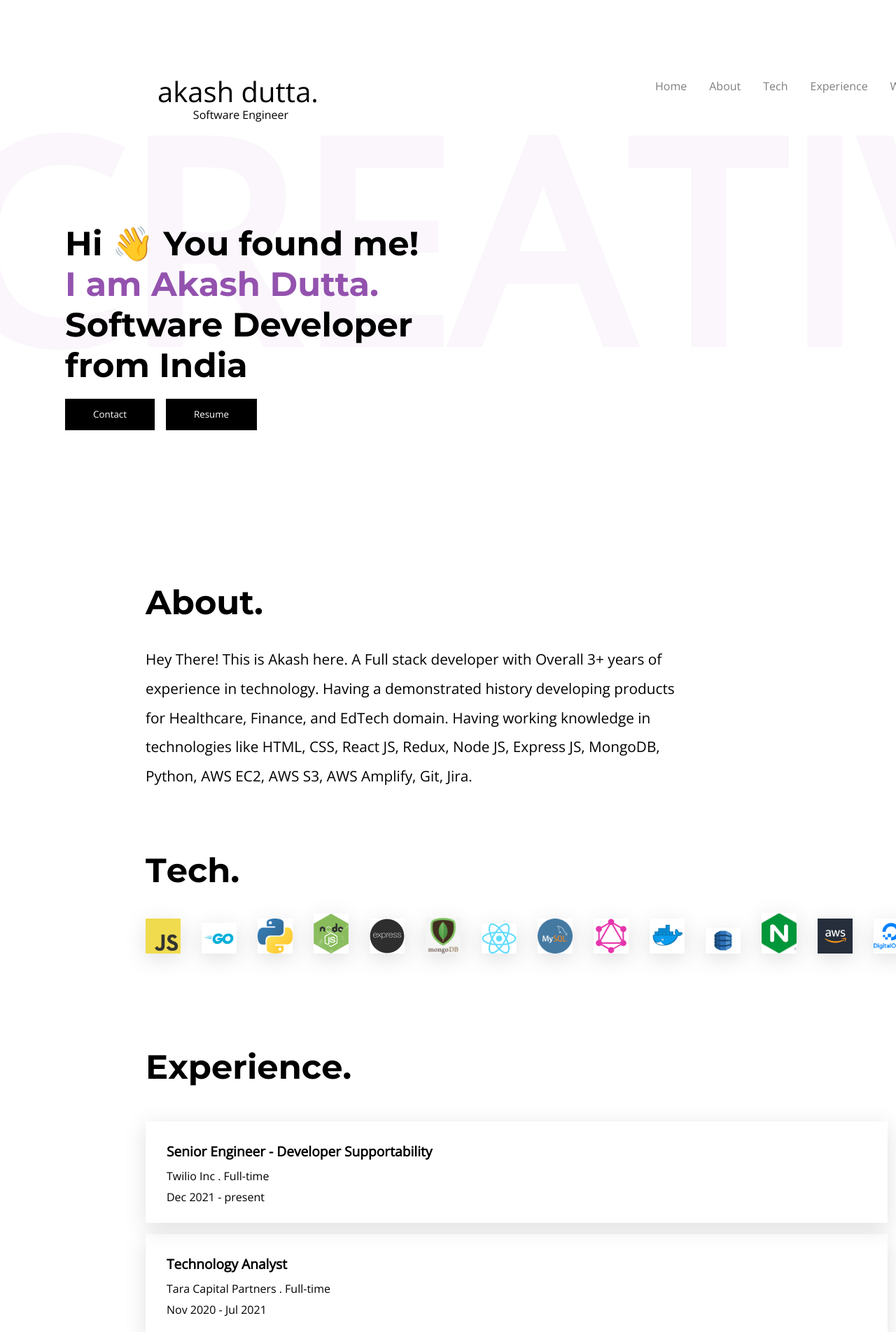
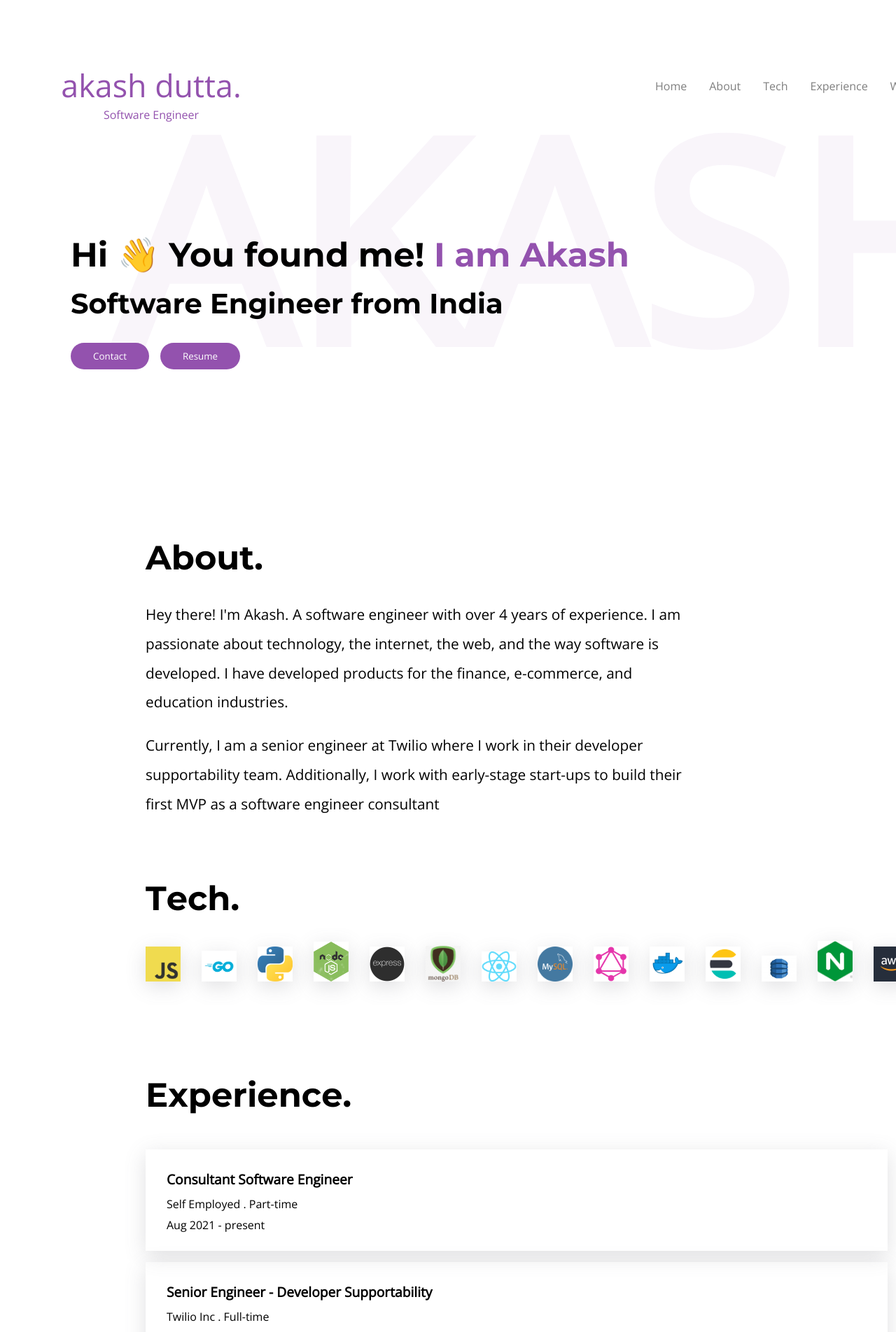
Before and after one commit to adutta93/akash-portfolio, a React (Create React App) app: page / in a window 1280 px wide. Shown: the top 1904 px of the page at 70% size. Built offline with nearby package versions, Linux system fonts and the light colour scheme; the HTML template or start-up script is replaced by a standard one.

Commit message:
portfolio updated

```diff
--- a/src/App.css
+++ b/src/App.css
@@ -23,30 +23,33 @@ body {
 }
 .heading-background {
 	position: fixed;
-	opacity: 0.05;
+	opacity: 0.06;
 	font-size: 25em;
-	left: -0.2em;
+	left: 0.4em;
 	top: -0.5em;
 	z-index: -100;
 	color: #9352ae;
 }
-header {
-	display: flex;
-	flex-direction: row;
-	justify-content: center;
-	align-items: center;
+.header-hero {
+	margin-right: 10rem;
+}
+.header-name-desig {
+	margin-right: 11rem;
+	margin-top: -1rem;
 }
 
-header h1 {
-	font-size: 2.5em;
-	font-weight: 400;
+.header-name-desig h1 {
+	font-size: 2.8em;
+	font-weight: 500;
 	padding: 0.3em;
 	margin-right: 15em;
+	color: #9352ae;
 }
 
 .position {
-	margin-left: -37em;
 	margin-top: -2.7em;
+	margin-right: 42rem;
+	color: #9352ae;
 }
 nav {
 	position: fixed;
@@ -83,18 +86,21 @@ li .link:hover {
 	opacity: 1;
 }
 
-.header-title button {
-	background: black;
-	border: 0px;
-	padding: 1em 3em;
-	margin-right: 16px;
-	transition: all 0.2s ease-out;
-	-webkit-transition: all 0.2s ease-out;
-	-moz-transition: all 0.2s ease-out;
-	-ms-transition: all 0.2s ease-out;
-	-o-transition: all 0.2s ease-out;
+.header-btn {
+	padding: 10px 32px;
+	color: white;
+	background: #9352ae;
+	border-radius: 20px;
+	border: none;
+	cursor: pointer;
+	text-decoration: none;
 }
-.header-title button:hover {
+
+.btn-resume {
+	margin-left: 16px;
+}
+
+.header-btn:hover {
 	opacity: 0.8;
 }
 .header-title button a {
@@ -110,12 +116,24 @@ li .link:hover {
 	top: 2em;
 	margin-left: -2.5em;
 }
+.title-p2 {
+	margin-top: -2rem;
+	font-size: 2.5rem;
+	margin-bottom: -3rem;
+}
 .header-title span {
 	color: #9352ae;
 }
+
+/*
+
+ABOUT
+
+*/
 .about {
 	display: flex;
 	flex-direction: row;
+	margin-top: -4rem;
 	margin-bottom: -14em;
 }
 .about-content {
@@ -161,7 +179,7 @@ TECH
 	box-shadow: rgba(100, 100, 111, 0.2) 0px 7px 29px 0px;
 }
 
-/* Job card */
+/* JOB CARD */
 
 .job_card {
 	width: 1000px;
@@ -184,7 +202,7 @@ TECH
 	margin-top: -8px;
 }
 
-/* EXP */
+/* EXPERIENCE */
 .experience {
 	position: relative;
 	display: flex;
@@ -224,6 +242,11 @@ WORK
 	grid-template-columns: 1fr 1fr 1fr;
 }
 
+/*
+
+PROJECT CARD
+
+*/
 .project {
 	/* width: 100%; */
 	margin-left: 5rem;
@@ -240,28 +263,74 @@ WORK
 	padding: 6px 12px;
 	font-size: 12px;
 	color: white;
-	background: black;
-	border-radius: 12px;
+	background: #9352ae;
+	border-radius: 18px;
 	margin-left: 16px;
 	cursor: pointer;
 	text-decoration: none;
 }
 
-.all-btn {
-	padding: 8px 16px;
-	color: white;
-	background: black;
-	border: none;
-	margin-left: 16px;
-	cursor: pointer;
+/* BLOG */
+.blog {
+	position: relative;
+	display: flex;
+	flex-direction: column;
+	left: 6.5em;
+	top: 17em;
+	align-items: flex-start;
+}
+
+.blog h1 {
+	font-family: 'Montserrat', sans-serif;
+	font-size: 3em;
+	text-align: left;
+}
+.blog-content {
+	grid-gap: 2em;
+	margin-left: -5rem;
+	display: grid;
+	grid-template-columns: 1fr 1fr;
+}
+/*
+
+BLOG CARD
+
+*/
+
+.blog_card {
+	width: 500px;
+	padding: 10px 30px;
+	text-align: left;
+	margin-top: 1rem;
+	margin-left: 5rem;
+	box-shadow: rgba(100, 100, 111, 0.2) 0px 7px 29px 0px;
+}
+.blog-link {
 	text-decoration: none;
 }
-.all-btn:hover {
-	background: rgb(51, 51, 51);
+.blog_title {
+	font-size: 1.2rem;
+	font-weight: 600;
+	color: black;
 }
+
+.blog_data {
+	margin-top: -8px;
+	color: black;
+}
+
+.blog-body {
+	margin-top: -8px;
+	color: black;
+}
+/*
+
+CONTACT
+
+*/
 .contact {
 	position: relative;
-	top: 27em;
+	top: 35em;
 	left: 13em;
 	text-align: left;
 }
@@ -278,19 +347,21 @@ WORK
 .contact .email {
 	color: black;
 	font-size: 2em;
+	text-decoration: none;
 }
-.contact li {
-	display: inline-block;
-	margin-top: 0;
-	margin-bottom: 0;
-	margin-right: 1em;
-	margin-left: 0;
+
+.contact-content ul {
+	margin-left: -2.5rem;
+	margin-top: 1rem;
 }
+
 .contact li a {
 	text-decoration: none;
+}
+
+.social-link {
 	color: black;
 }
-
 .contact-content h1 {
 	top: 5em;
 	font-size: 2em;
@@ -299,6 +370,7 @@ WORK
 	position: relative;
 	top: 2em;
 	padding: 1em;
+	margin-left: -1rem;
 }
 .footer a {
 	text-decoration: none;
@@ -307,13 +379,25 @@ WORK
 
 /* SMARTPHONES PORTRAIT */
 @media screen and (max-width: 768px) {
-	/* body {
-    font-size: 6px;
-  } */
-	header h1 {
+	.header-hero {
+		margin-top: -55rem;
+		/* margin-bottom: -5rem; */
+	}
+	.header-hero {
+		margin-left: 8rem;
 		font-size: 2rem;
 		padding: 1em;
-		margin-right: 0em;
+	}
+	.btn-grp {
+		display: flex;
+	}
+
+	.title-p1 {
+		font-size: 1.8rem;
+	}
+	.title-p2 {
+		font-size: 1.4rem;
+		margin-top: 1rem;
 	}
 
 	.header-title {
@@ -331,7 +415,8 @@ WORK
 		font-size: 0.8rem;
 	}
 	.heading-background {
-		display: none;
+		/* display: none; */
+		margin-left: 12rem;
 	}
 	nav {
 		display: none;
@@ -340,8 +425,8 @@ WORK
 	.about {
 		position: relative;
 		display: flex;
-		top: -10em;
-		margin-left: -8rem;
+		top: -13em;
+		margin-left: -6rem;
 	}
 	.about img {
 		display: none;
@@ -358,8 +443,8 @@ WORK
 		font-size: 2em;
 	}
 	.tech {
-		top: -4em;
-		margin-left: -4rem;
+		top: 2em;
+		margin-left: -3rem;
 	}
 
 	.tech .heading {
@@ -372,16 +457,41 @@ WORK
 		display: grid;
 		grid-template-columns: 1fr 1fr 1fr;
 	}
-	.work .heading {
+
+	.experience h1 {
 		font-size: 2em;
-		margin-left: -4rem;
+		margin-left: -6rem;
+		margin-top: -10rem;
+	}
+
+	.job_card {
+		margin-left: -6rem;
+		width: 80%;
+	}
+
+	.job_title {
+		font-size: 1rem;
+	}
+
+	.company_status {
+		font-size: 0.8rem;
+	}
+
+	.exp-time {
+		font-size: 0.8rem;
 	}
 
 	.work {
 		margin-left: -4rem;
-		top: -5em;
+		top: 27em;
 		align-items: flex-start;
 	}
+
+	.work .heading {
+		font-size: 2em;
+		margin-left: -2rem;
+	}
+
 	.work .work-content {
 		display: grid;
 		grid-template-columns: 1fr;
@@ -391,6 +501,8 @@ WORK
 	.project {
 		/* width: 100%; */
 		padding: 20px 5px;
+		margin-left: 3rem;
+		margin-bottom: -2rem;
 	}
 
 	.proj-btn {
@@ -408,12 +520,43 @@ WORK
 		margin-bottom: 1.5em;
 	}
 
+	.blog {
+		margin-left: -3rem;
+	}
+
+	.blog h1 {
+		font-size: 2em;
+	}
+
+	.blog-content {
+		display: grid;
+		grid-template-columns: 1fr;
+		grid-gap: 5em;
+	}
+
+	.blog_card {
+		margin-left: 5rem;
+		width: 35%;
+		margin-bottom: -4rem;
+	}
+
+	.blog_title {
+		font-size: 1rem;
+	}
+
+	.blog_data {
+		font-size: 0.8rem;
+	}
+
+	.blog-body {
+		font-size: 0.8rem;
+	}
 	.contact {
-		top: 1em;
-		left: 2rem;
+		top: 40em;
+		left: 7.5rem;
 	}
 	.contact h1 {
-		font-size: 1.6em;
+		font-size: 1.8em;
 		margin-left: -0.5rem;
 	}
 	.contact .email {
@@ -441,8 +584,6 @@ WORK
 
 /* Large screens ----------- */
 @media only screen and (min-width: 1824px) {
-	/* Styles */
-
 	body {
 		font-size: 20px;
 	}
--- a/src/components/About.js
+++ b/src/components/About.js
@@ -15,7 +15,8 @@ class About extends Component {
 					</h1>
 
 					<Fade bottom>
-						<p className='about-details'>{data.abouttext}</p>
+						<p className='about-details'>{data.abouttext1}</p>
+						<p className='about-details'>{data.abouttext2}</p>
 					</Fade>
 				</div>
 			</div>
--- a/src/components/Contact.js
+++ b/src/components/Contact.js
@@ -22,16 +22,36 @@ class Contact extends Component {
 							{data.contactEmail}
 						</a>
 						<ul>
-							<a target='blank' href='https://github.com/akash-dutta-au7' rel='noopener noreferrer'>
+							<a
+								target='blank'
+								href='https://github.com/akash-dutta-au7'
+								rel='noopener noreferrer'
+								className='social-link'
+							>
 								<AiFillGithub size={35} style={{ marginRight: '1.5rem' }} />
 							</a>
-							<a target='blank' href='https://www.linkedin.com/in/akash-dutta-0a4993173/' rel='noopener noreferrer'>
+							<a
+								target='blank'
+								href='https://www.linkedin.com/in/akash-dutta-0a4993173/'
+								rel='noopener noreferrer'
+								className='social-link'
+							>
 								<AiFillLinkedin size={35} style={{ marginRight: '1.5rem' }} />
 							</a>
-							<a target='blank' href='https://www.instagram.com/aaakash.js/' rel='noopener noreferrer'>
+							<a
+								target='blank'
+								href='https://www.instagram.com/aaakash.js/'
+								rel='noopener noreferrer'
+								className='social-link'
+							>
 								<AiFillInstagram size={35} style={{ marginRight: '1.5rem' }} />
 							</a>
-							<a target='blank' href='https://twitter.com/mernstackdev93' rel='noopener noreferrer'>
+							<a
+								target='blank'
+								href='https://twitter.com/mernstackdev93'
+								rel='noopener noreferrer'
+								className='social-link'
+							>
 								<AiFillTwitterCircle size={35} style={{ marginRight: '1.5rem' }} />
 							</a>
 						</ul>
@@ -39,8 +59,8 @@ class Contact extends Component {
 				</Fade>
 
 				<span className='footer'>
-					Made With ❤ by <a href='https://github.com/akash-dutta-au7'>Chetan Verma</a> <span>&</span>{' '}
-					<a href='https://github.com/akash-dutta-au7'>Akash Dutta</a>
+					Made With ❤ by
+					<a href='https://github.com/akash-dutta-au7'>{''} Akash Dutta</a>
 				</span>
 			</div>
 		);
--- a/src/components/Header.js
+++ b/src/components/Header.js
@@ -7,8 +7,9 @@ class Header extends Component {
 
 	render() {
 		return (
-			<div>
-				<h1 className='heading-background'>CREATIVE</h1>
+			<>
+				<h1 className='heading-background'>AKASH</h1>
+				<div className='header-name-desig'>
 					<header>
 						<h1>
 							<Fade bottom cascade>
@@ -19,29 +20,38 @@ class Header extends Component {
 					<Fade bottom cascade>
 						<p className='position'>{'Software Engineer'}</p>
 					</Fade>
+				</div>
+				<div className='header-hero'>
 					<Fade bottom>
 						<p className='header-title'>
+							<p className='title-p1'>
 								{data.headerTagline[0]}
-						<br></br>
+
 								<span>{data.headerTagline[1]}</span>
 								<br></br>
+							</p>
+							<p className='title-p2'>
 								{data.headerTagline[2]}
+								{''}
+								{data.headerTagline[3]}
+							</p>
 							<br></br>
-						{data.headerTagline[3]}
-						<br></br>
-						<button>
+							<div className='btn-grp'>
+								<button className='header-btn'>
 									<a href='mailto:dutta.akash1993official@gmail.com' target='blank' rel='noopener noreferrer'>
 										Contact
 									</a>
 								</button>
-						<button>
+								<button className='header-btn btn-resume'>
 									<a href={data.resumeDownload} target='blank' rel='noopener noreferrer'>
 										Resume
 									</a>
 								</button>
+							</div>
 						</p>
 					</Fade>
 				</div>
+			</>
 		);
 	}
 }
--- a/src/yourdata.js
+++ b/src/yourdata.js
@@ -12,24 +12,26 @@ import dynamo from './img/tech/dynamo.jpg';
 import nginx from './img/tech/nginx.png';
 import aws from './img/tech/aws.jpg';
 import digio from './img/tech/do.png';
+import elastic from './img/tech/elastic.png';
 
 export default {
 	name: 'akash dutta.',
 	headerTagline: [
 		//Line 1 For Header
 		'Hi 👋 You found me!',
-		' I am Akash Dutta.',
+		' I am Akash',
 		//Line 2 For Header
-		'Software Developer',
+		'Software Engineer',
 		//Line 3 For Header
-		'from India',
+		' from India',
 	],
 	//Contact Email
 	contactEmail: 'dutta.akash1993official@gmail.com',
 
-	abouttext: `Hey There! This is Akash here. A Full stack developer with Overall 3+ years of experience in technology. Having a demonstrated history
-  developing products for Healthcare, Finance, and EdTech domain. Having working knowledge in technologies like HTML, CSS,
-  React JS, Redux, Node JS, Express JS, MongoDB, Python, AWS EC2, AWS S3, AWS Amplify, Git, Jira. `,
+	abouttext1: `Hey there! I'm Akash. A software engineer with over 4 years of experience. I am passionate about technology, the internet, the web,
+	and the way software is developed. I have developed products for the finance, e-commerce, and education industries.`,
+	abouttext2: `Currently, I am a senior engineer at Twilio where I work in their developer supportability team. Additionally, I work with early-stage start-ups to build their first MVP as a software engineer consultant
+	`,
 
 	resumeDownload: 'https://drive.google.com/file/d/1eGa0uwQPLDoFnN8eIfgkmmpXEdJfM5RS/view?usp=sharing',
 	tech: [
@@ -43,6 +45,7 @@ export default {
 		{ imageSrc: mysql },
 		{ imageSrc: graphql },
 		{ imageSrc: docker },
+		{ imageSrc: elastic },
 		{ imageSrc: dynamo },
 		{ imageSrc: nginx },
 		{ imageSrc: aws },
@@ -50,6 +53,15 @@ export default {
 	],
 
 	experience: [
+		{
+			id: 0,
+			title: 'Consultant Software Engineer ',
+			company: 'Self Employed',
+			from: 'Aug 2021',
+			to: 'present',
+			description: '',
+			status: 'Part-time',
+		},
 		{
 			id: 1,
 			title: 'Senior Engineer - Developer Supportability',
@@ -163,6 +175,26 @@ export default {
 			github: 'https://github.com/akash-dutta-au7/TheGlobileStore',
 		},
 	],
+
+	blogs: [
+		{
+			id: 0,
+			title: 'Tried to clone the react-credit-cards npm package',
+			read: '5 minutes',
+			datePosted: 'Sep 16, 2020',
+			body: 'I was working on this small but fun project in React, using hooks. Tried to replicate the react-credit-cards npm...',
+			link: 'https://dev.to/akashduttaau7/tried-to-clone-the-react-credit-cards-npm-package-29e5',
+		},
+		{
+			id: 1,
+			title: 'Tried to clone the react-credit-cards npm package',
+			read: '5 minutes',
+			datePosted: 'Sep 16, 2020',
+			body: 'I was working on this small but fun project in React, using hooks. Tried to replicate the react-credit-cards npm...',
+			link: 'https://dev.to/akashduttaau7/tried-to-clone-the-react-credit-cards-npm-package-29e5',
+		},
+	],
+
 	social: [
 		{ name: 'Github', url: 'https://github.com/chetanverma16' },
 		{
```
Also changed, not shown: src/components/blog.js (+13 -5 lines), src/components/blogCard.js (added, +23 -0 lines), src/img/tech/elastic.png (added). Lines whose indentation alone changed are shown as unchanged.
